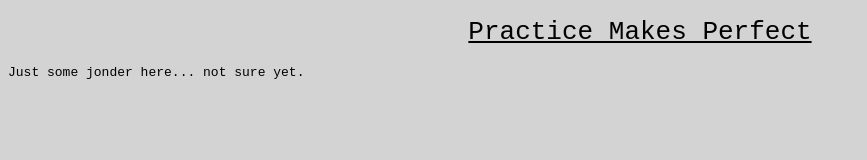
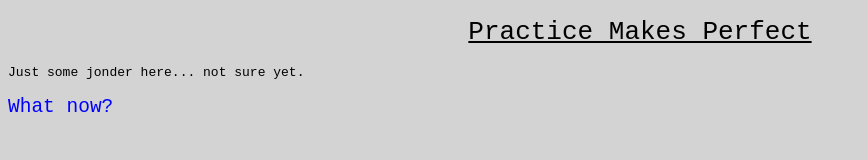
Before and after one commit to ErkusOlay/git_practice, a plain HTML site: page index.html in a window 1280 px wide. Shown: the whole page, without its empty margins (0-867 px from the left). Drawn offline with Linux system fonts and the light colour scheme.

Commit message:
Change 1

```diff
--- a/css/style.css
+++ b/css/style.css
@@ -8,3 +8,6 @@ h1 {
     text-align: center;
     color: black;
 }
+h2 {
+    color: blue;
+}
--- a/index.html
+++ b/index.html
@@ -8,6 +8,7 @@
         <div class="block1">
             <h1>Practice Makes Perfect</h1>
             <p>Just some jonder here... not sure yet.</p>
+            <h2>What now?</h2>
 
 
 
```
